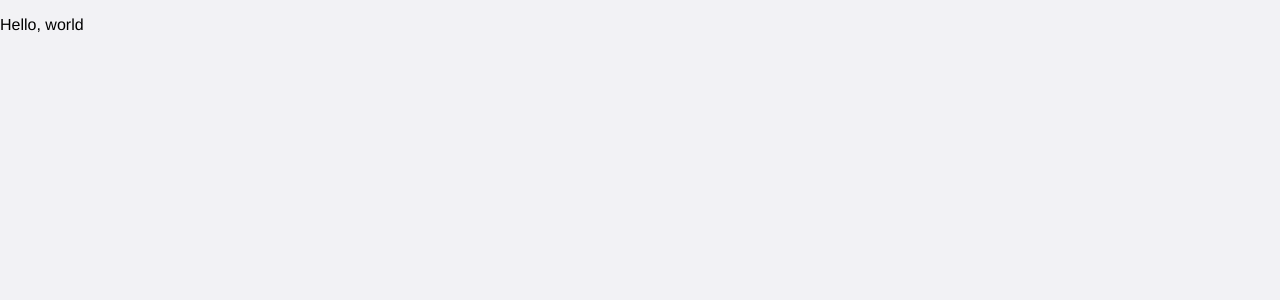
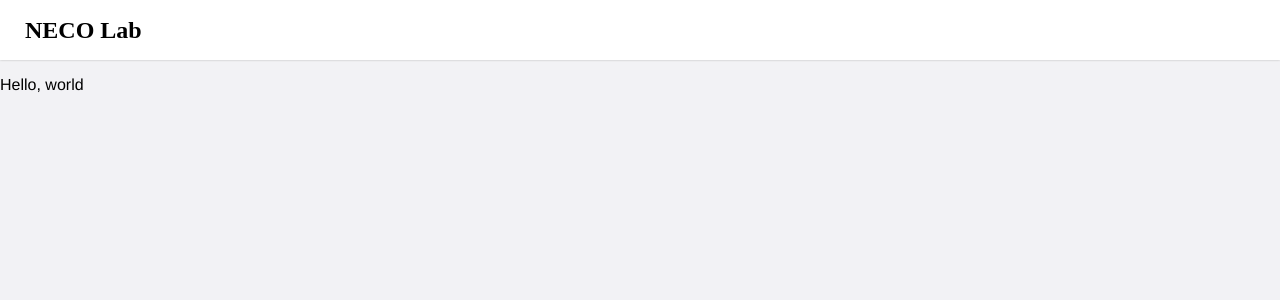
Before and after one commit to necolab/necolab.github.io, a React (Create React App) app: page / in a window 1280 px wide. Shown: the top 300 px of the page. Built offline with nearby package versions, Linux system fonts and the light colour scheme.

Commit message:
add initial component

```diff
--- a/package.json
+++ b/package.json
@@ -10,6 +10,7 @@
     "@types/node": "^16.11.6",
     "@types/react": "^17.0.33",
     "@types/react-dom": "^17.0.10",
+    "@types/styled-components": "^5.1.15",
     "react": "^17.0.2",
     "react-dom": "^17.0.2",
     "react-scripts": "^4.0.3",
--- a/src/App.tsx
+++ b/src/App.tsx
@@ -1,9 +1,13 @@
 import React from 'react';
+import { Navbar, NavBrand } from './components/Navbar';
 import './App.css';
 
 const App = () => {
   return (
     <React.Fragment>
+      <Navbar>
+        <NavBrand>NECO Lab</NavBrand>
+      </Navbar>
       <p>Hello, world</p>
     </React.Fragment>
   );
--- a/src/components/Navbar.tsx
+++ b/src/components/Navbar.tsx
@@ -1,4 +1,30 @@
 import styled from 'styled-components';
 
 export const Navbar = styled.nav`
+  z-index: 100;
+  display: flex;
+  align-items: center;
+  align-content: center;
+  justify-content: space-between;
+  background: white;
+  filter: drop-shadow(0px 0px 1px rgb(184, 184, 184));
+  width: 100%;
+  min-height: 60px;
+  margin: 0;
+  top: 0;
+  @media screen and (max-width: 480px) {
+    height: 60px;
+  }
 `;
+
+export const NavBrand = styled.h1`
+  font-family: "Lora", serif;
+  font-size: 1.5rem;
+  margin: 0;
+  padding-left: 25px;
+  @media screen and (max-width: 480px) {
+    height: 60px;
+    line-height: 60px;
+    padding-left: 15px;
+  }
+`;
```
Also changed, not shown: 1 other file (tests, documents, lock files or other folders).
